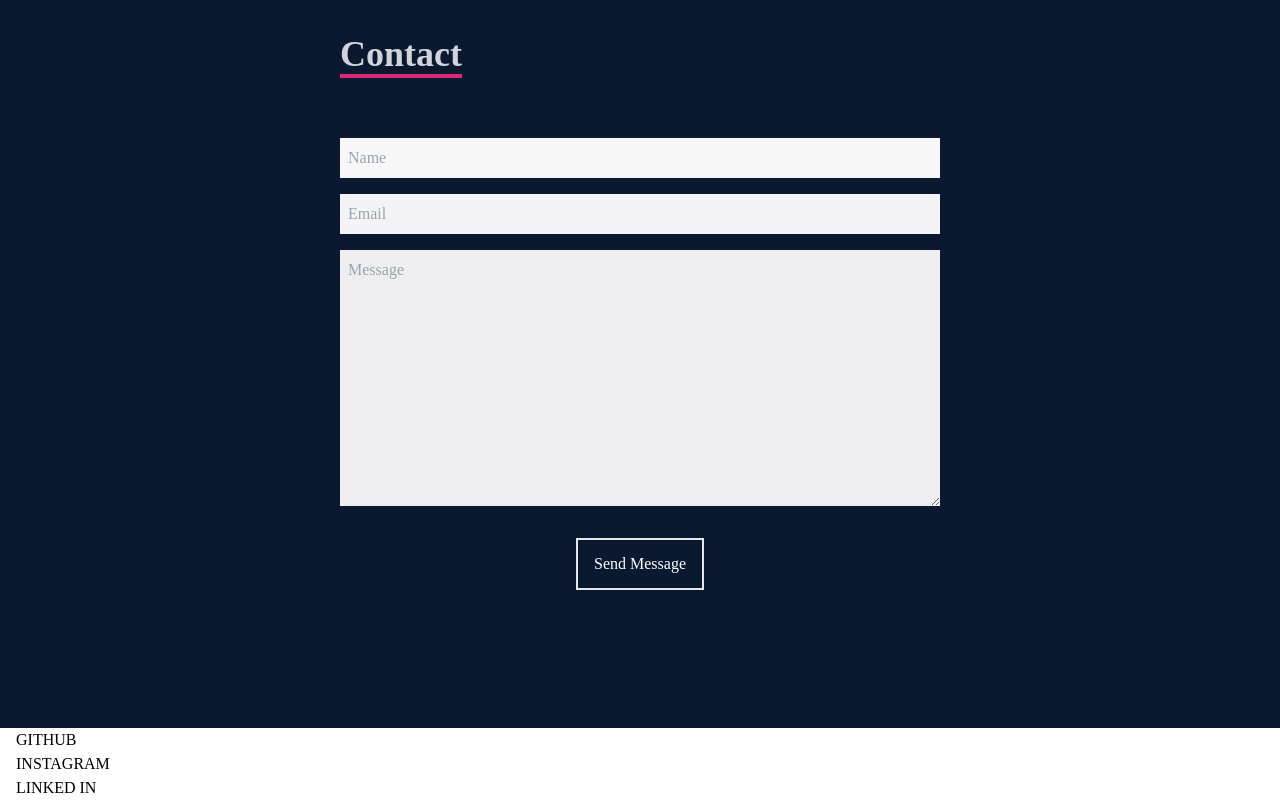
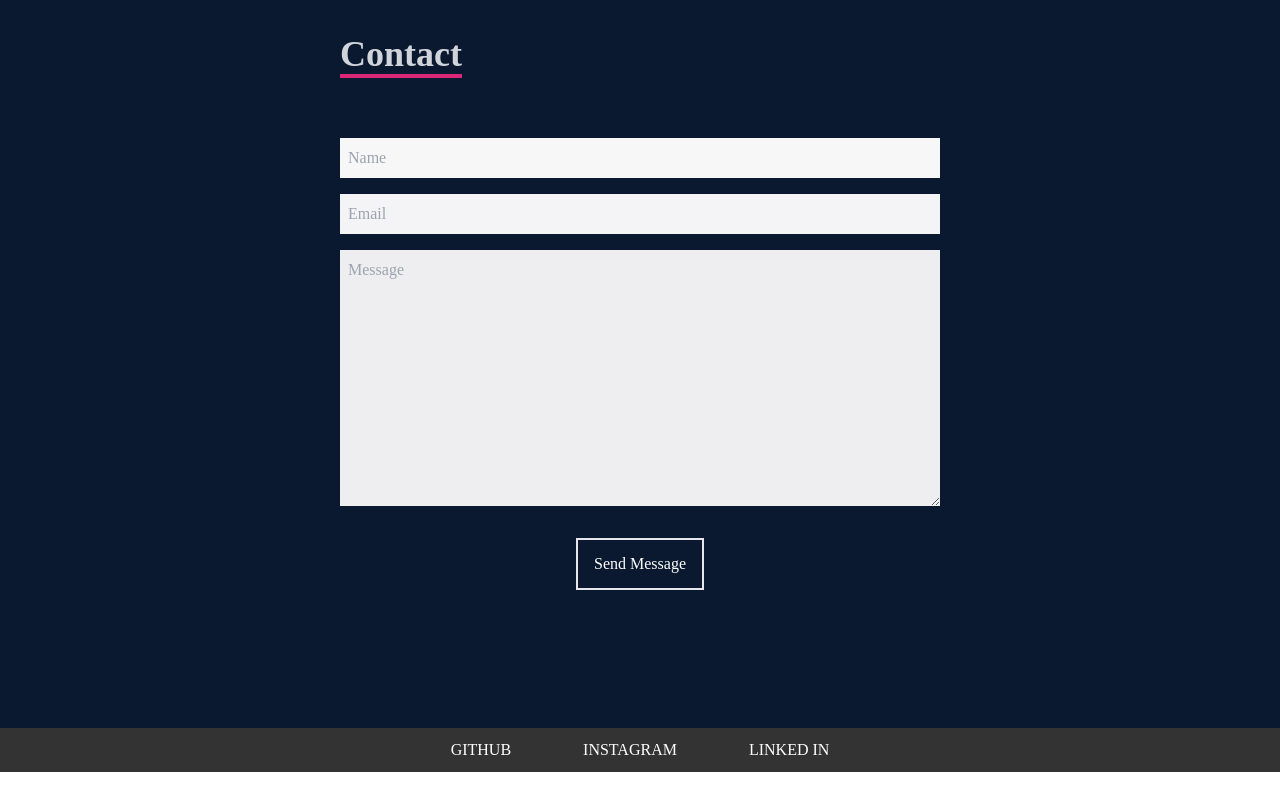
Before and after one commit to thumeshsai/mp, a React (Create React App) app: page / in a window 1280 px wide. Shown: the part 2472-3272 px from the top of the page. After the commit the page ends 3244 px from the top, so only its background shows below. Built offline with nearby package versions, Linux system fonts and the light colour scheme.

Commit message:
Add files via upload

```diff
--- a/src/components/Footer.js
+++ b/src/components/Footer.js
@@ -3,41 +3,43 @@ import React from 'react';
 const Footer = () => {
   const styles = `
     .footer {
-      display: flex;
-      justify-content: center;
       background-color: #333;
-      padding: 20px;
+      color: #fff;
+      padding: 10px 0;
+      text-align: center;
     }
 
-    .footer ul {
+    .footer-nav ul {
       list-style: none;
       padding: 0;
       display: flex;
-      gap: 20px;
+      justify-content: center;
     }
 
-    .footer li {
-      margin: 0;
+    .footer-nav li {
+      margin: 0 20px;
     }
 
-    .footer a {
+    .footer-nav a {
       text-decoration: none;
       color: #fff;
     }
 
-    .footer a:hover {
+    .footer-nav a:hover {
       text-decoration: underline;
     }
   `;
 
   return (
-    <footer>
+    <footer className="footer">
       <style>{styles}</style>
-      <ul>
-        <li><a href="https://github.com/thumeshsai">GITHUB</a></li>
-        <li><a href="https://www.instagram.com/th_u_me_sh/?next=%2F">INSTAGRAM</a></li>
-        <li><a href="https://www.linkedin.com/in/thumesh-sai-02a025230/">LINKED IN</a></li>
-      </ul>
+      <nav className="footer-nav">
+        <ul>
+          <li><a href="https://github.com/thumeshsai">GITHUB</a></li>
+          <li><a href="https://www.instagram.com/th_u_me_sh/?next=%2F">INSTAGRAM</a></li>
+          <li><a href="https://www.linkedin.com/in/thumesh-sai-02a025230/">LINKED IN</a></li>
+        </ul>
+      </nav>
     </footer>
   );
 };
```
